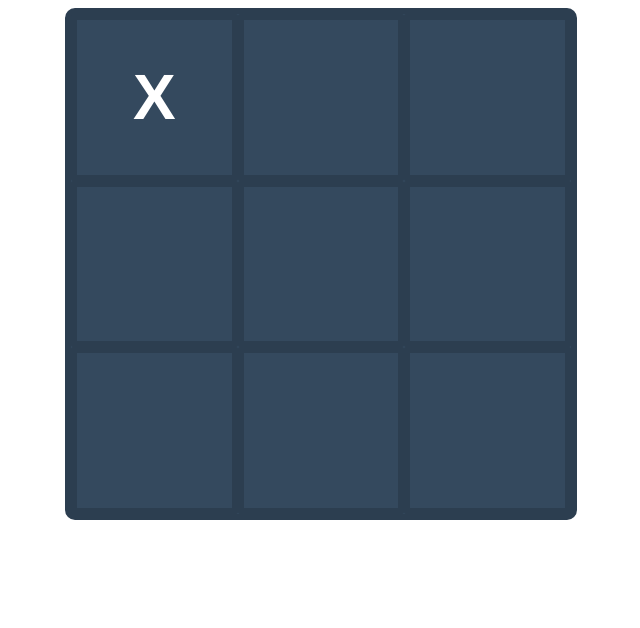
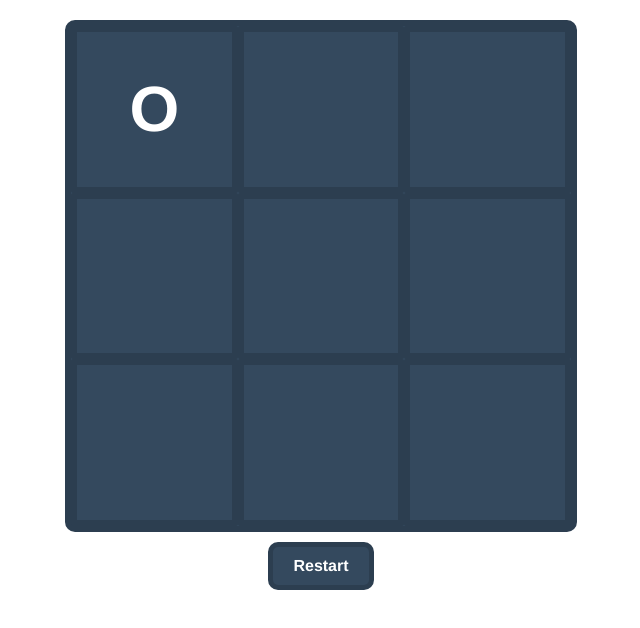
Before and after one commit to priscilapatricio/jogodavelha_js, a plain HTML site: page index.html in a window 1280 px wide. Both pictures are taken after a click on the element 473 px from the left and 97 px from the top of the page. Shown: the whole page, without its empty margins (319-959 px from the left). Drawn offline with Linux system fonts and the light colour scheme.

Commit message:
Implementando processos e melhorias no projeto.

```diff
--- a/css/style.css
+++ b/css/style.css
@@ -1,3 +1,10 @@
+body{
+    margin: 20px;
+    display: flex;
+    flex-direction: column;
+    align-items: center;
+}
+
 .game{
     width: 500px;
     height: 500px;
@@ -20,3 +27,42 @@
     justify-content: center;
     align-items: center;
 }
+
+.btn {
+    border: 5px solid #2c3e50;
+    border-radius: 10px;
+    background-color: #34495e;
+    color: #fff;
+    margin-top: 10px;
+    padding: 10px 20px;
+    font-family: Helvetica;
+    font-weight: bold;
+    font-size: 1em;
+}
+
+.game > div.winner{
+    background-color: green;
+}
+
+.game > div.winner > span{
+    color: blue;
+}
+
+@media (min-widht: 600px){
+    .game{
+        width: 600px;
+        height: 600px;
+        border-radius: 10px;
+        border: 6px solid #2c3e50;
+    }
+
+    .game > div{
+        border-radius: 2px;
+    }
+}
+
+@media (min-widht: 1024px){
+    .btn{
+        cursor: pointer;
+    }
+}
--- a/index.html
+++ b/index.html
@@ -2,7 +2,7 @@
 <html lang="en">
 <head>
     <meta charset="UTF-8">
-    <meta name="viewport" content="width=device-width, initial-scale=1.0">
+    <meta name="viewport" content="width=device-width, initial-scale=1.0, user-scalable=no, shrink-to-fit=yes">
     <meta http-equiv="x-ua-compatible" content="ie=edge">
     <title>Tic Tac Toe</title>
     <link rel="stylesheet" href="css/style.css">
@@ -10,6 +10,8 @@
 <body>
 
     <div class="game"></div>
+    <button class="btn" onclick="tic_tac_toe.restart()" title="Restart this game">Restart</button>
+
 
     <script src="js/tic-tac-toe.js"></script>
     <script>
--- a/js/tic-tac-toe.js
+++ b/js/tic-tac-toe.js
@@ -1,7 +1,7 @@
 const tic_tac_toe = {
     board:['','','','','','','','',''],
-    simbols:{
-        options: ['X','O'],
+    symbols:{
+        options: ['O','X'],
         turn_index: 0,
         change: function(){
             this.turn_index = (this.turn_index === 0 ? 1: 0);
@@ -24,26 +24,54 @@ const tic_tac_toe = {
         this.container_element = container;
     },
 
-    make_play: function(position){
-        if(this.gameover) return false;
-        if(this.board[position] === ''){
-            this.board[position] = this.simbols.options [ this.simbols.turn_index ];
-            this.draw();
-            let winning_sequences_index = this.check_winnig_sequences ( this.simbols.options [ this.simbols.turn_index ]);
-            if(winning_sequences_index >= 0){
+    make_play(position){
+        if(this.gameover || this.board[position] !== '') return false;
 
-            } else {
-                this.simbols.change();
+        const currentSymbol = this.symbols.options[this.symbols.turn_index];
+        this.board[position] = currentSymbol;
+        this.draw();
+
+        const winning_sequences_index = this.check_winnig_sequences(currentSymbol);
+        if(this.is_game_over()){
+            this.game_is_over();
+        }
+        if (winning_sequences_index >= 0){
+            this.game_is_over();
+            this.stylize_winner_sequence(this.winning_sequences[winning_sequences_index]);
+        } else {
+            this.symbols.change();
+        }
+        return true;
+    },
+
+    stylize_winner_sequence(winner_sequence){
+        winner_sequence.forEach((position) => {
+            this
+            .container_element
+            .querySelector(`div:nth-child(${position + 1})`)
+            .classList.add('winner');
+        });
+    },
+
+    check_winnig_sequences: function(symbol){
+        for( i in this.winning_sequences ){
+            if(this.board [this.winning_sequences[i][0]] == symbol &&
+               this.board [this.winning_sequences[i][1]] == symbol &&
+               this.board [this.winning_sequences[i][2]] == symbol){
+               console.log('Sequência vencedora:' + i);
+               return i;
             }
-            return true;
-        } else {
-            return false;
-        }
+        };
+        return -1;
     },
 
     game_is_over: function(){
         this.gameover = true;
         console.log("GAME OVER");
+    },
+
+    is_game_over: function(){
+        return !this.board.includes('');
     },
 
     start: function(){
@@ -52,26 +80,18 @@ const tic_tac_toe = {
         this.gameover = false;
     },
 
-    check_winnig_sequences: function(simbol){
-        for( i in this.winning_sequences ){
-            if(this.board [this.winning_sequences[i][0]] == simbol &&
-            this.board [this.winning_sequences[i][1]] == simbol &&
-            this.board [this.winning_sequences[i][2]] == simbol){
-                console.log('Sequência vencedora:' + i);
-                return i;
-            }
-        };
-        return -1;
+    restart(){
+        if (this.is_game_over() || this.gameover){
+            this.start();
+            console.log('this game has been restarted!')
+        } else if (confirm('Are you sure you want to restart this game?')){
+            this.start();
+            console.log('this game has been restarted!')
+        }
     },
 
     draw: function(){
-        let content = '';
-
-        for (i in this.board){
-            content += '<div onclick="tic_tac_toe.make_play(' + i + ')">' + this.board[i] + '</div>';
-        }
-
-        this.container_element.innerHTML = content;
-    }
+        this.container_element.innerHTML = this.board.map((element, index) => `<div onclick="tic_tac_toe.make_play('${index}')">${element} </div>`).reduce((content, current) => content + current);
+    },
 
 };
```
Also changed, not shown: jogodavelha.gif (added), 1 other file.
